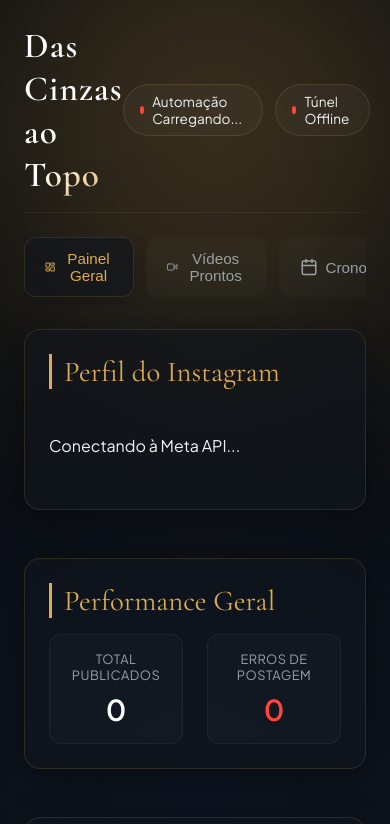
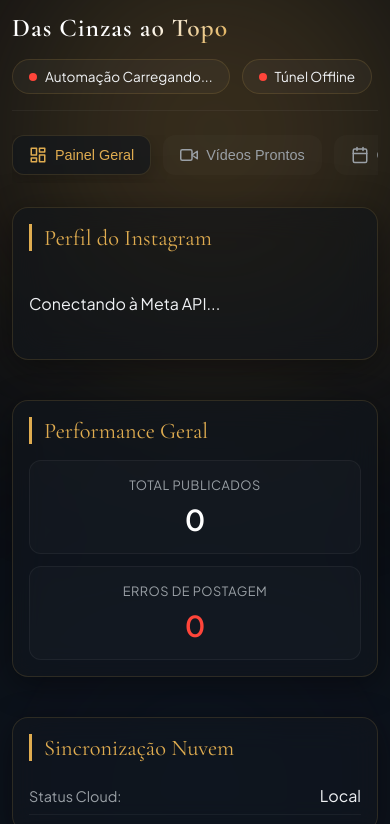
Before and after one commit to caetano1010/das-cinzas-ao-topo-automation, a website: page public/index.html in a window 390 px wide. Shown: the top 824 px of the page. Drawn offline with nearby package versions, Linux system fonts and the light colour scheme; no server answers.

Commit message:
style: optimize layout for mobile and tablet devices with media queries

```diff
--- a/public/index.html
+++ b/public/index.html
@@ -180,7 +180,7 @@
               <!-- Seção de Áudio / Trilha Sonora -->
               <div class="glass-card" style="background: rgba(255,255,255,0.01); border-color: rgba(223, 172, 80, 0.08); margin-bottom: 24px; padding: 16px;">
                 <h3 class="cormorant-heading" style="font-size: 1.3rem; margin-bottom: 12px; border-left: 2px solid var(--accent-gold); padding-left: 8px;">Música de Fundo (Trilha Viral)</h3>
-                <div class="form-group" style="display: flex; gap: 16px; align-items: flex-end; margin-bottom: 12px;">
+                <div class="form-group mixer-flex-row" style="margin-bottom: 12px;">
                   <div style="flex: 1;">
                     <label for="mixer-audio-select" style="font-size: 0.8rem; margin-bottom: 6px; display: block; color: var(--text-secondary);">Selecionar Trilha</label>
                     <select id="mixer-audio-select" onchange="previewAudioTrack()" style="width: 100%; background: rgba(0,0,0,0.2); border: 1px solid rgba(255,255,255,0.1); border-radius: 8px; padding: 10px; color: var(--text-primary); outline: none;">
--- a/public/style.css
+++ b/public/style.css
@@ -582,3 +582,91 @@ body {
   font-size: 0.8rem;
   margin-top: auto;
 }
+
+/* Mixer Flex Row layout base */
+.mixer-flex-row {
+  display: flex;
+  gap: 16px;
+  align-items: flex-end;
+}
+
+/* Responsividade Geral e Ajustes Mobile */
+
+/* 1. Telas Médias e Tablets (< 768px) */
+@media (max-width: 768px) {
+  .app-header {
+    flex-direction: column;
+    align-items: flex-start;
+    gap: 16px;
+  }
+
+  .status-badges-container {
+    width: 100%;
+    justify-content: flex-start;
+    flex-wrap: wrap;
+  }
+
+  .app-container {
+    padding: 16px;
+  }
+
+  .app-nav {
+    /* Ocultar barra de rolagem horizontal nativa */
+    -webkit-overflow-scrolling: touch;
+    scrollbar-width: none; /* Firefox */
+  }
+
+  .app-nav::-webkit-scrollbar {
+    display: none; /* Safari/Chrome */
+  }
+
+  .nav-tab {
+    padding: 10px 16px;
+    font-size: 0.9rem;
+    flex-shrink: 0; /* Impedir que as abas encolham no celular */
+  }
+}
+
+/* 2. Telas Pequenas e Smartphones (< 576px) */
+@media (max-width: 576px) {
+  .mixer-flex-row {
+    flex-direction: column;
+    align-items: stretch;
+    gap: 12px;
+  }
+
+  .mixer-flex-row audio {
+    width: 100% !important; /* Garantir largura total do player no celular */
+  }
+
+  .form-group.row {
+    flex-direction: column;
+    gap: 12px;
+  }
+}
+
+/* 3. Telas Muito Estreitas (< 480px) */
+@media (max-width: 480px) {
+  .app-container {
+    padding: 12px;
+  }
+
+  .cormorant-title {
+    font-size: 1.6rem;
+  }
+
+  .cormorant-heading {
+    font-size: 1.4rem;
+    margin-bottom: 12px;
+  }
+
+  .glass-card {
+    padding: 16px;
+    margin-bottom: 16px;
+  }
+
+  .stats-grid {
+    flex-direction: column;
+    gap: 12px;
+  }
+}
```
